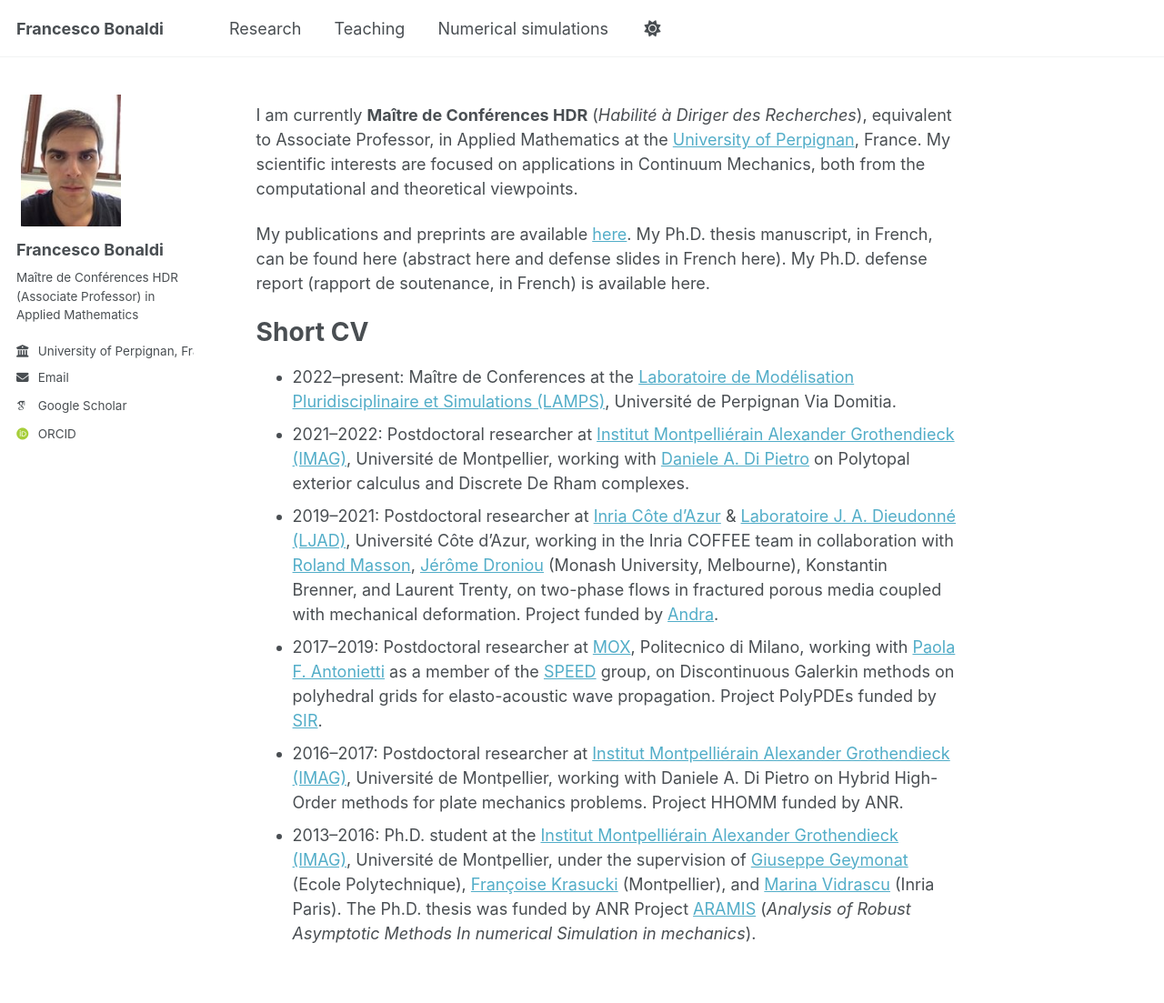
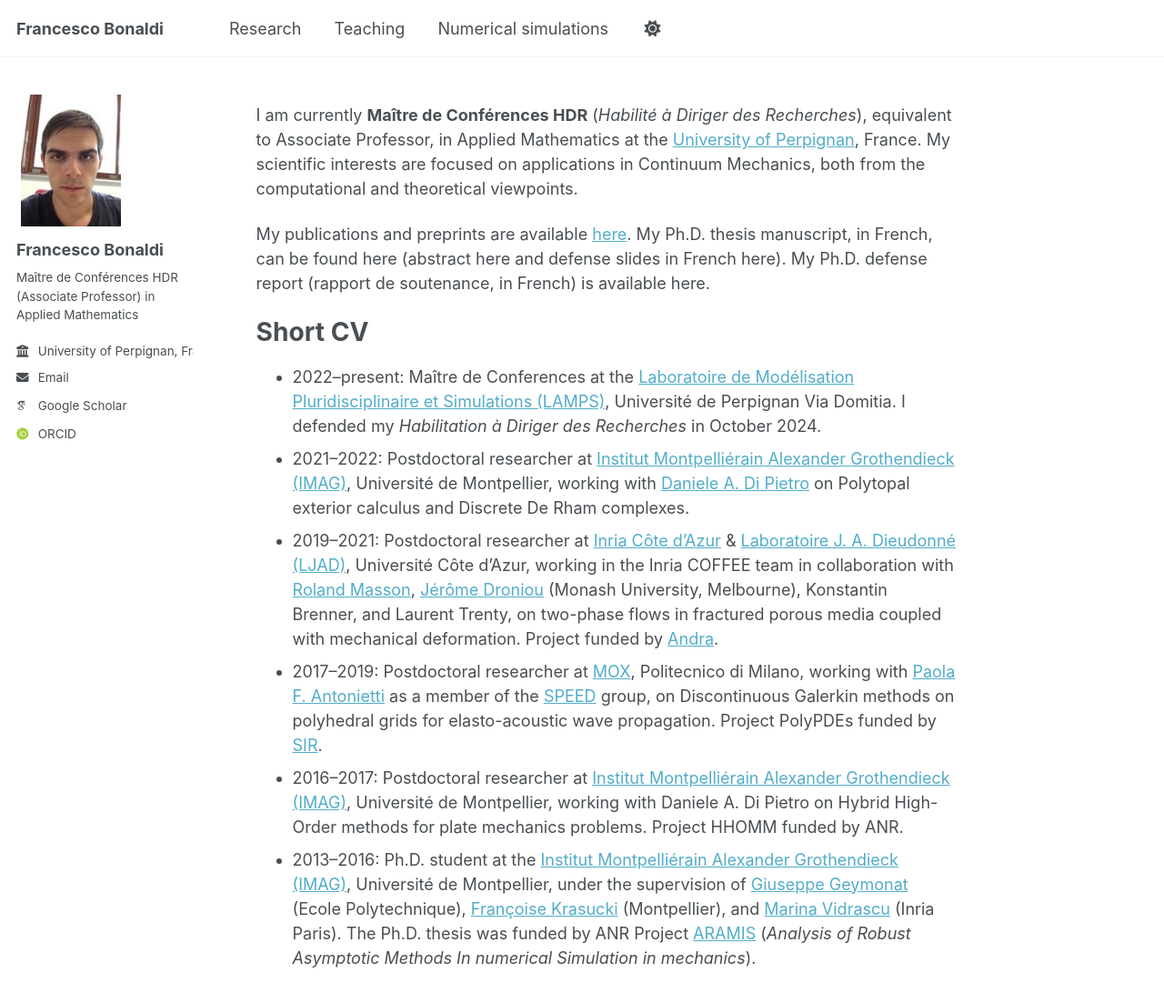
Before and after one commit to fbonaldi/fbonaldi.github.io, a Jekyll site: the page built from _pages/about.md, in a window 1280 px wide and 1112 px high. Shown: the top 1103 px of the window at 91% size. Built offline with Jekyll 4.4.1, drawn with Linux system fonts in a browser that asks for light colours; some web fonts are replaced; a script bundle is joined from its source files by our own code; library files that are not in the unit come from our copies.

Commit message:
Update about.md

```diff
--- a/_pages/about.md
+++ b/_pages/about.md
@@ -14,7 +14,7 @@ My publications and preprints are available [here](/publications/). My Ph.D. the
 Short CV
 ===
 
-* 2022–present: Maître de Conferences at the [Laboratoire de Modélisation Pluridisciplinaire et Simulations (LAMPS)](https://lamps.univ-perp.fr/), Université de Perpignan Via Domitia.
+* 2022–present: Maître de Conferences at the [Laboratoire de Modélisation Pluridisciplinaire et Simulations (LAMPS)](https://lamps.univ-perp.fr/), Université de Perpignan Via Domitia. I defended my _Habilitation à Diriger des Recherches_ in October 2024.
 * 2021–2022: Postdoctoral researcher at [Institut Montpelliérain Alexander Grothendieck (IMAG)](https://imag.umontpellier.fr/), Université de Montpellier, working with [Daniele A. Di Pietro](https://imag.umontpellier.fr/~di-pietro/) on Polytopal exterior calculus and Discrete De Rham complexes.
 * 2019–2021: Postdoctoral researcher at [Inria Côte d'Azur](https://www.inria.fr/en/inria-centre-universite-cote-azur) & [Laboratoire J. A. Dieudonné (LJAD)](https://math.univ-cotedazur.fr/), Université Côte d'Azur, working in the Inria COFFEE team in collaboration with [Roland Masson](https://math.unice.fr/~massonr/), [Jérôme Droniou](https://imag.umontpellier.fr/~droniou/) (Monash University, Melbourne), Konstantin Brenner, and Laurent Trenty, on two-phase flows in fractured porous media coupled with mechanical deformation. Project funded by [Andra](www.andra.fr).
 * 2017–2019: Postdoctoral researcher at [MOX](mox.polimi.it), Politecnico di Milano, working with [Paola F. Antonietti](https://antonietti.faculty.polimi.it/) as a member of the [SPEED](https://speed.mox.polimi.it/) group, on Discontinuous Galerkin methods on polyhedral grids for elasto-acoustic wave propagation. Project PolyPDEs funded by [SIR](https://sir.mur.gov.it/).
```
